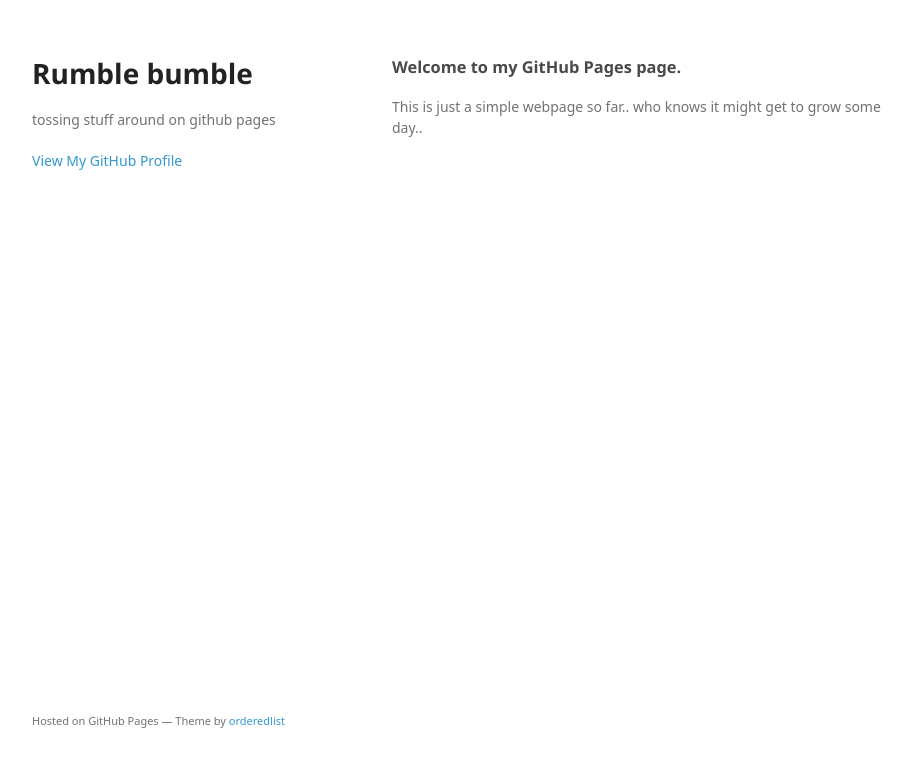
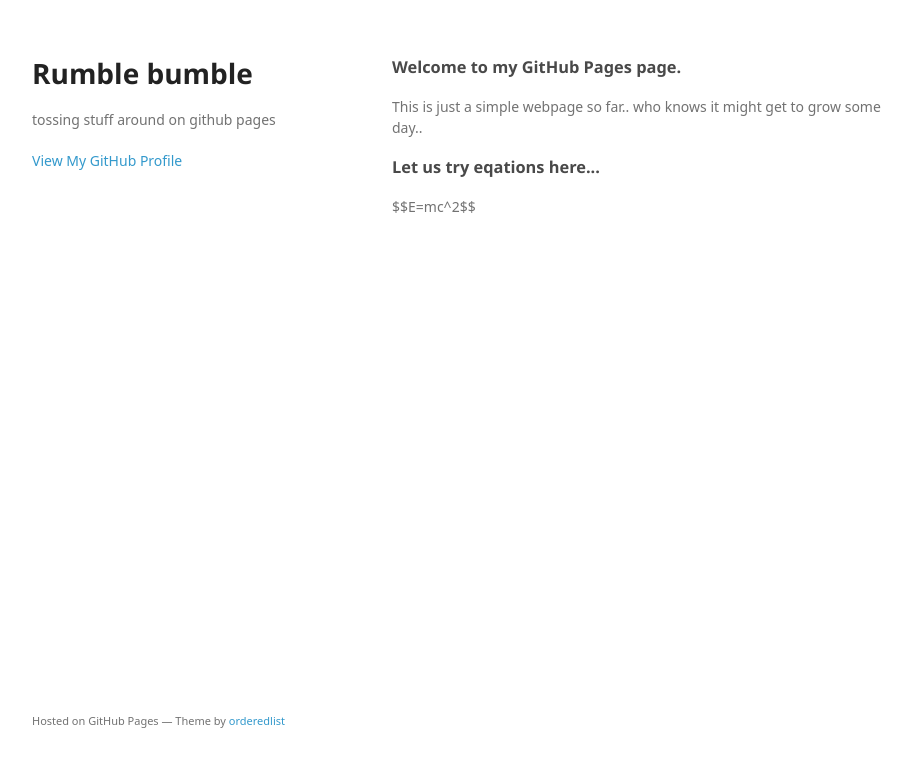
Before and after one commit to oroszl/oroszl.github.io, a plain HTML site: page index.html in a window 1280 px wide. Shown: the whole page, without its empty margins (178-1089 px from the left). Drawn offline with Linux system fonts and the light colour scheme; a web font is replaced by a local one.

Commit message:
Replace master branch with page content via GitHub

```diff
--- a/index.html
+++ b/index.html
@@ -27,6 +27,11 @@
 <a id="welcome-to-my-github-pages-page" class="anchor" href="#welcome-to-my-github-pages-page" aria-hidden="true"><span aria-hidden="true" class="octicon octicon-link"></span></a>Welcome to my GitHub Pages page.</h3>
 
 <p>This is just a simple webpage so far.. who knows it might get to grow some day..</p>
+
+<h3>
+<a id="let-us-try-eqations-here" class="anchor" href="#let-us-try-eqations-here" aria-hidden="true"><span aria-hidden="true" class="octicon octicon-link"></span></a>Let us try eqations here...</h3>
+
+<p>$$E=mc^2$$</p>
       </section>
       <footer>
         <p><small>Hosted on GitHub Pages &mdash; Theme by <a href="https://github.com/orderedlist">orderedlist</a></small></p>
--- a/params.json
+++ b/params.json
@@ -1,6 +1,6 @@
 {
   "name": "Rumble bumble ",
   "tagline": "tossing stuff around on github pages",
-  "body": "### Welcome to my GitHub Pages page.\r\nThis is just a simple webpage so far.. who knows it might get to grow some day..\r\n",
+  "body": "### Welcome to my GitHub Pages page.\r\nThis is just a simple webpage so far.. who knows it might get to grow some day..\r\n### Let us try eqations here...\r\n\r\n$$E=mc^2$$",
   "note": "Don't delete this file! It's used internally to help with page regeneration."
 }
```
